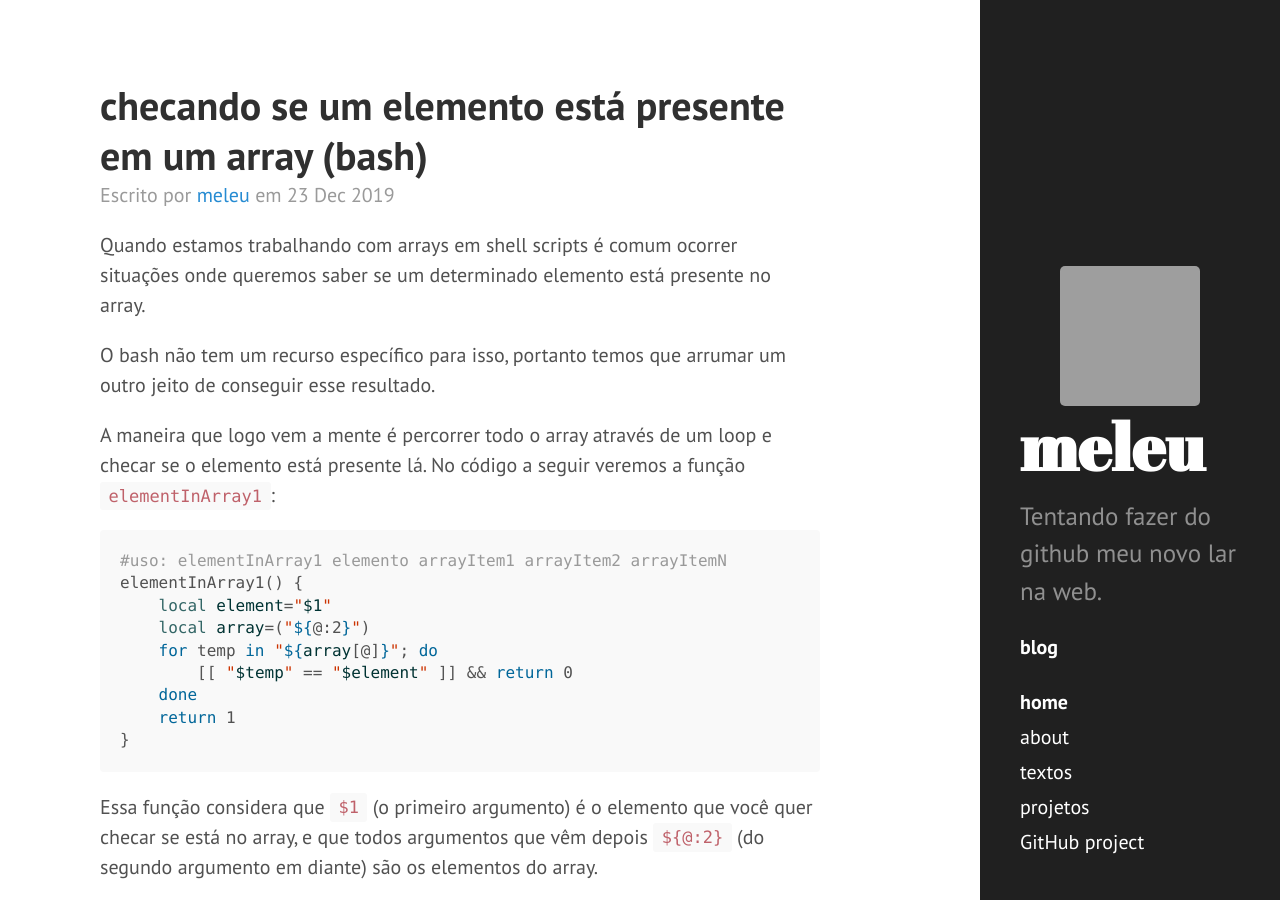
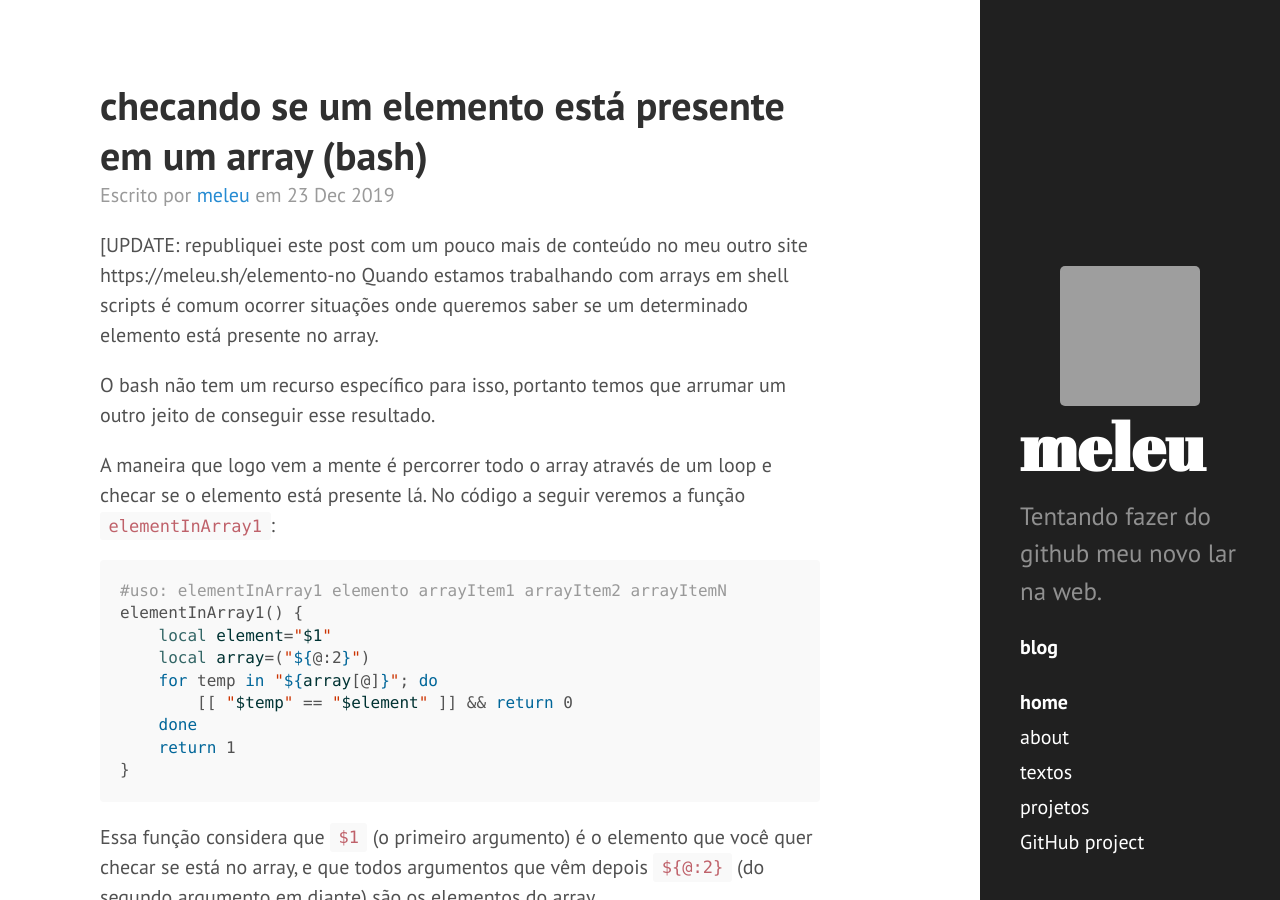
Before and after one commit to meleu/meleu.github.io, a Jekyll site: the page built from _posts/2019-12-23-element-in-array.md, in a window 1280 px wide and 900 px high. Built offline with Jekyll 4.4.1, drawn with Linux system fonts in a browser that asks for light colours; comment, search, counter and statistics services are not loaded; grey boxes are pictures that could not be loaded.

Commit message:
_posts/2019-12-23-element-in-array.md updated from https://stackedit.io/

```diff
--- a/_posts/2019-12-23-element-in-array.md
+++ b/_posts/2019-12-23-element-in-array.md
@@ -5,7 +5,7 @@ date: 2019-12-23
 tags:
 - bash
 ---
-
+[UPDATE: republiquei este post com um pouco mais de conteúdo no meu outro site https://meleu.sh/elemento-no
 Quando estamos trabalhando com arrays em shell scripts é comum ocorrer situações onde queremos saber se um determinado elemento está presente no array.
 
 O bash não tem um recurso específico para isso, portanto temos que arrumar um outro jeito de conseguir esse resultado.
```
Also changed, not shown: other parts of _posts/2019-12-23-element-in-array.md (+3 -0 lines).
